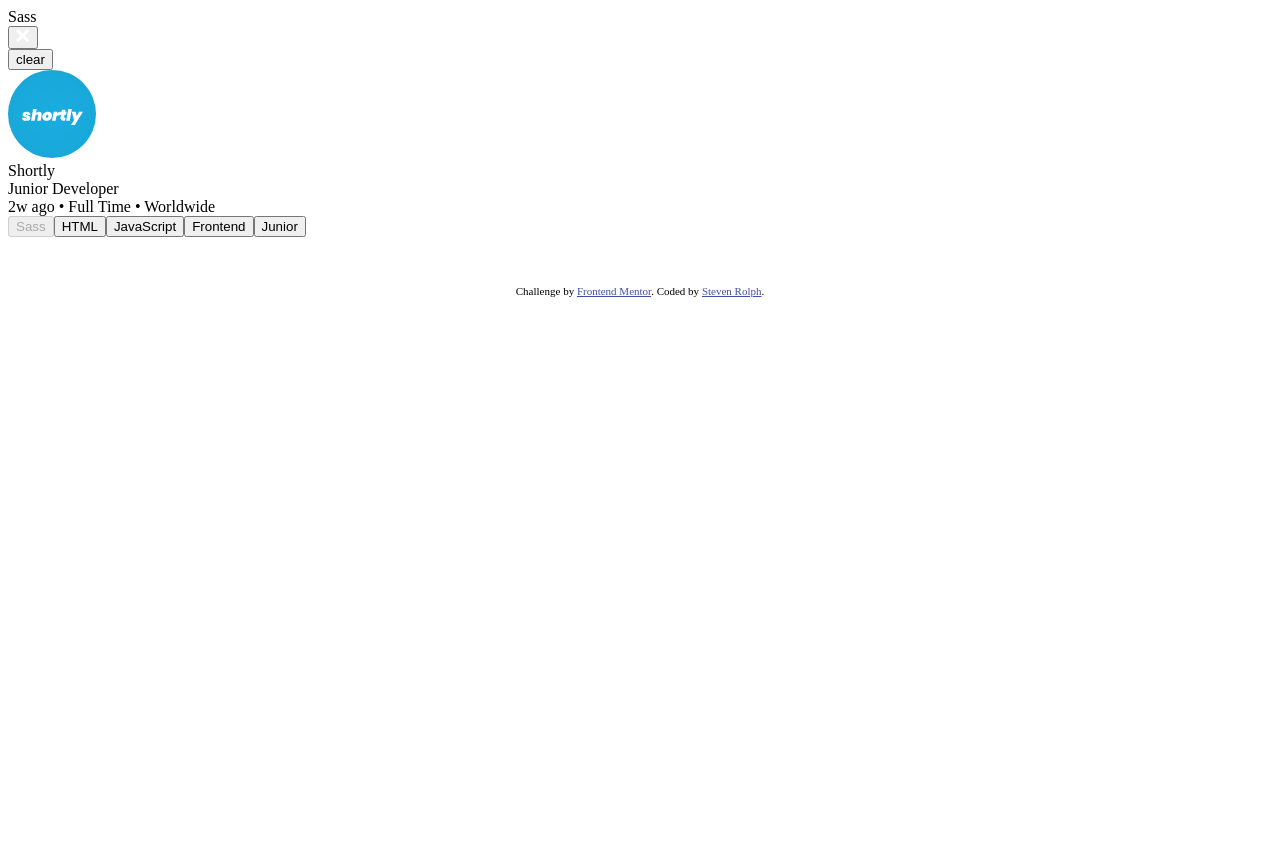
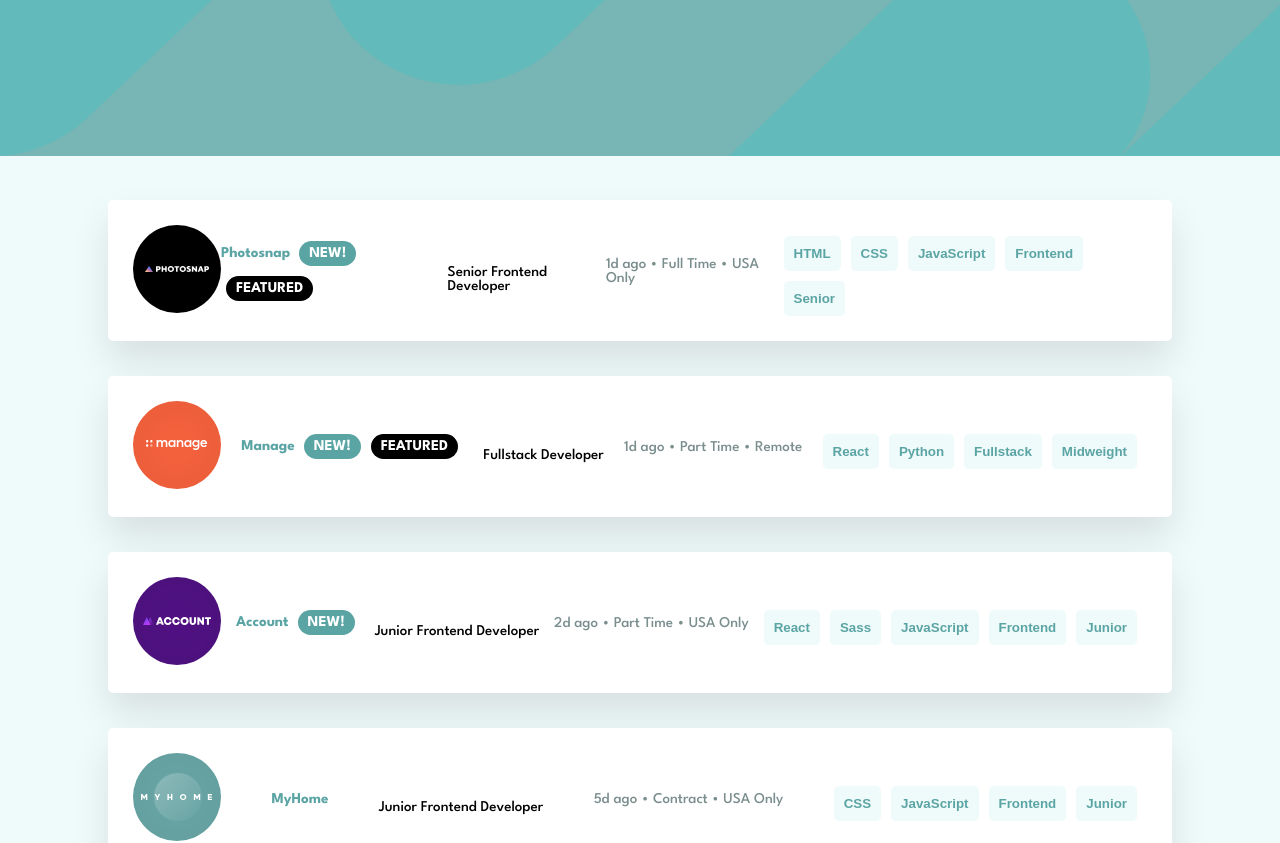
Before and after one commit to valleyman89/Frontend-Mentor-job-listings-app, a React (Create React App) app: page / in a window 1280 px wide. Shown: the top 843 px of the page. Before the commit the page ends 800 px from the top, so only its background shows below. Built offline with nearby package versions, Linux system fonts and the light colour scheme.

Commit message:
add filtering

```diff
--- a/src/components/Listings.jsx
+++ b/src/components/Listings.jsx
@@ -11,14 +11,15 @@ const Listings = () => {
     <>
       {listings
         .filter((listingSkill) => {
-          const newArray = [
+          const combinedSkills = [
             ...listingSkill.tools,
             ...listingSkill.languages,
             listingSkill.level,
             listingSkill.role,
           ];
-
-          return !newArray.every((result, i) => result !== filter[i]);
+          return filter.every((filterSelection) =>
+            combinedSkills.includes(filterSelection)
+          );
         })
         .map((filteredListing) => (
           <Listing key={filteredListing.id} data={filteredListing} />
--- a/src/context/FilterContext.js
+++ b/src/context/FilterContext.js
@@ -3,7 +3,7 @@ import React, { useState, createContext } from "react";
 export const FilterContext = createContext();
 
 export const FilterProvider = ({ children }) => {
-  const [filter, setFilter] = useState(["Sass"]);
+  const [filter, setFilter] = useState([]);
 
   function updateFilter(skill) {
     setFilter([...filter, skill]);
--- a/src/index.js
+++ b/src/index.js
@@ -1,6 +1,6 @@
 import React from "react";
 import ReactDOM from "react-dom/client";
-//import "./index.css";
+import "./index.css";
 import App from "./App";
 import { FilterProvider } from "./context/FilterContext";
 
```
